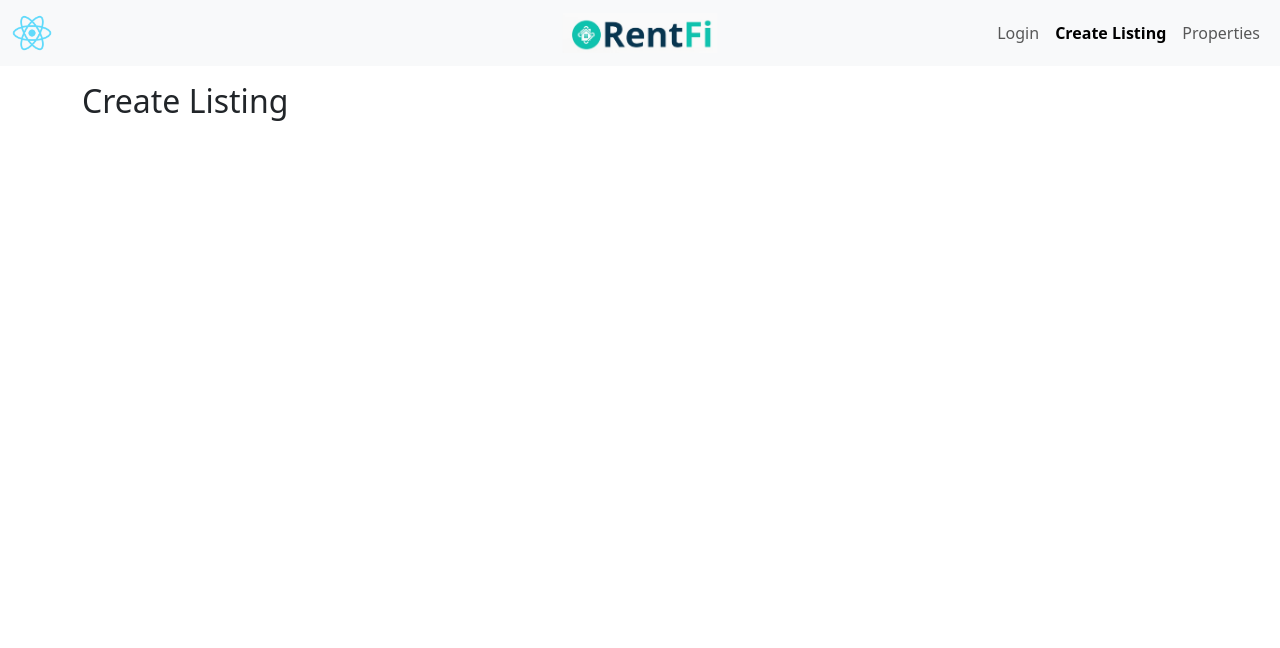
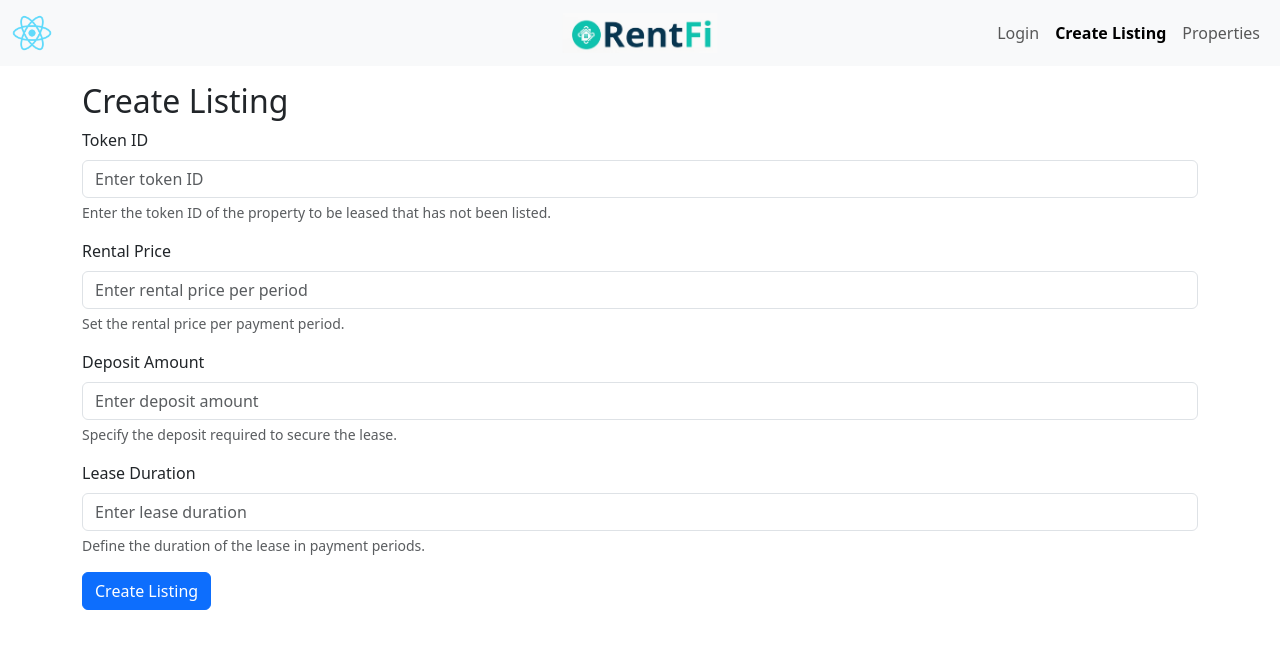
Before and after one commit to hschickdevs/RentFi, a React (Create React App) app: page /createListing in a window 1280 px wide. Shown: the top 648 px of the page. Built offline with nearby package versions, Linux system fonts and the light colour scheme.

Commit message:
form added

```diff
--- a/src/createListing.js
+++ b/src/createListing.js
@@ -1,8 +1,6 @@
-
 import React from 'react';
 import Navbar from './Navbar';
 import './App.css';
-
 
 function CreateListing() {
   return (
@@ -10,11 +8,32 @@ function CreateListing() {
       <Navbar />
       <div className="container mt-3">
         <h2>Create Listing</h2>
-       {/* Content of your CreateListing page */}
+        <form>
+          <div className="mb-3">
+            <label htmlFor="tokenId" className="form-label">Token ID</label>
+            <input type="number" className="form-control" id="tokenId" placeholder="Enter token ID" required />
+            <div className="form-text">Enter the token ID of the property to be leased that has not been listed.</div>
+          </div>
+          <div className="mb-3">
+            <label htmlFor="rentalPrice" className="form-label">Rental Price</label>
+            <input type="number" className="form-control" id="rentalPrice" placeholder="Enter rental price per period" required />
+            <div className="form-text">Set the rental price per payment period.</div>
+          </div>
+          <div className="mb-3">
+            <label htmlFor="depositAmount" className="form-label">Deposit Amount</label>
+            <input type="number" className="form-control" id="depositAmount" placeholder="Enter deposit amount" required />
+            <div className="form-text">Specify the deposit required to secure the lease.</div>
+          </div>
+          <div className="mb-3">
+            <label htmlFor="leaseDuration" className="form-label">Lease Duration</label>
+            <input type="number" className="form-control" id="leaseDuration" placeholder="Enter lease duration" required />
+            <div className="form-text">Define the duration of the lease in payment periods.</div>
+          </div>
+          <button type="submit" className="btn btn-primary">Create Listing</button>
+        </form>
       </div>
     </div>
   );
 }
 
-
 export default CreateListing;
```
Lines whose indentation alone changed are shown as unchanged.
